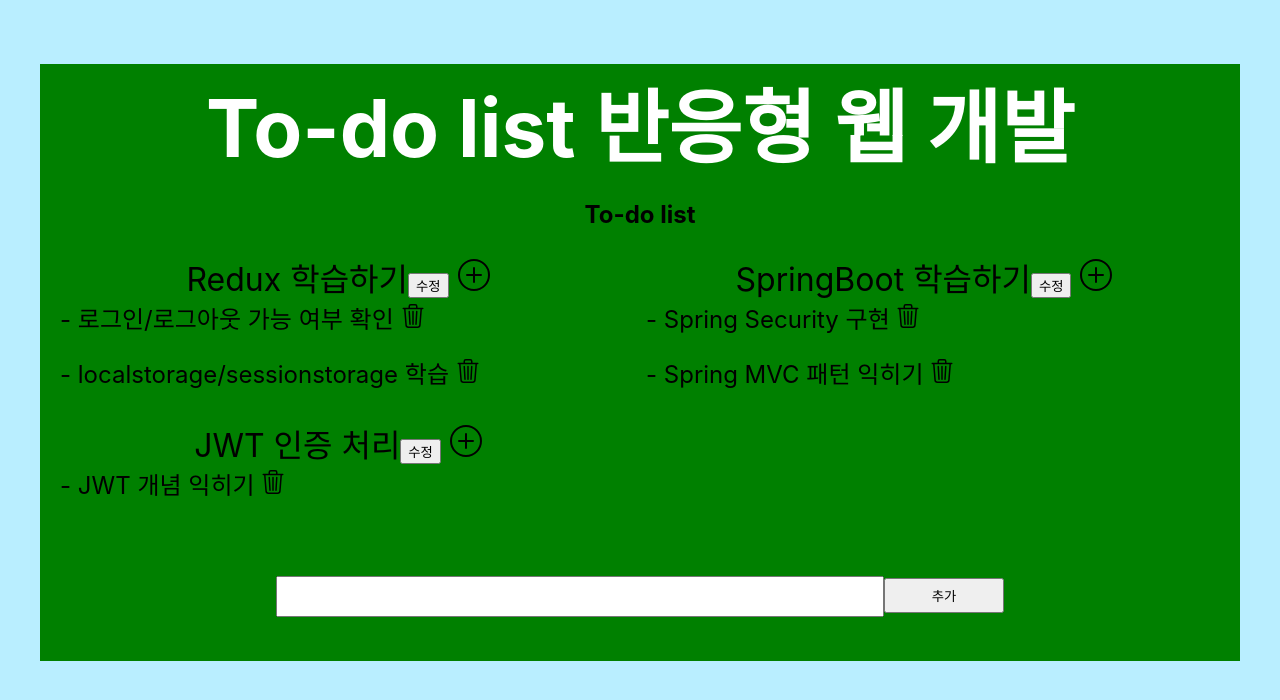
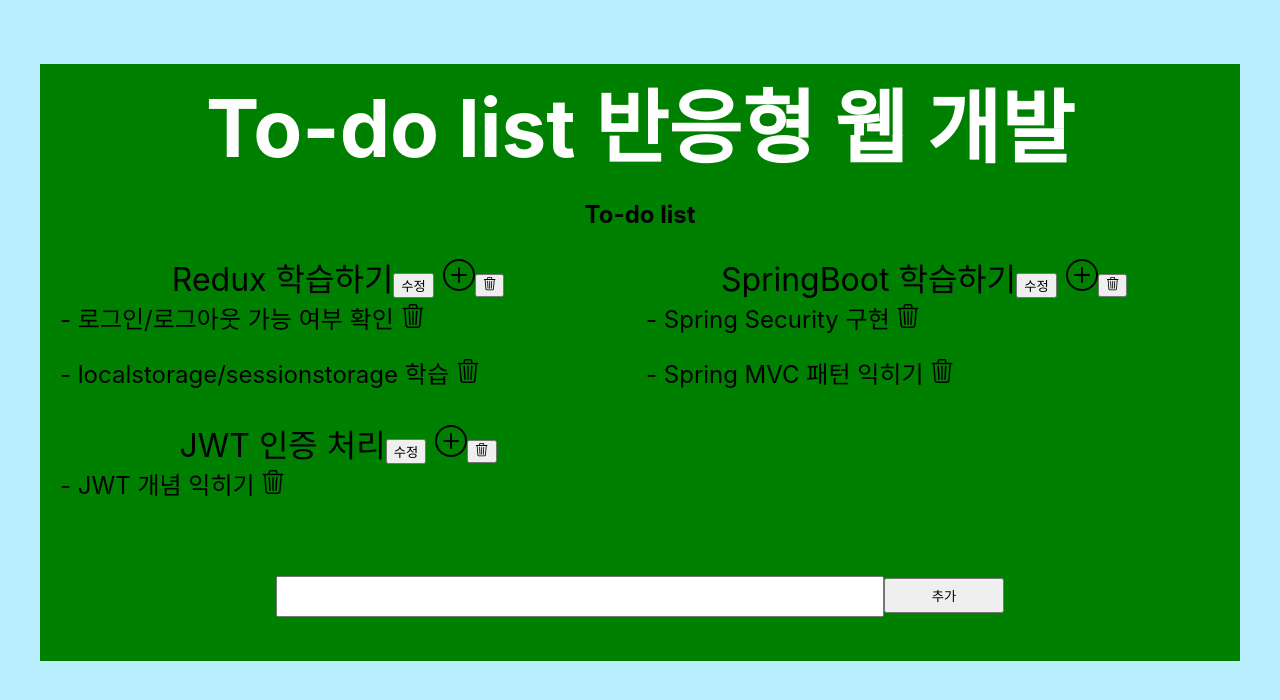
Before and after one commit to BerkleyLim/Todolist, a React (Create React App) app in the folder todolist/: page / in a window 1280 px wide. Shown: the top 700 px of the page. Built offline with nearby package versions, Linux system fonts and the light colour scheme.

Commit message:
feat: Update todolist
삭제 기능 추가 (제목만)

```diff
--- a/todolist/src/App.js
+++ b/todolist/src/App.js
@@ -21,6 +21,11 @@ function App() {
    */
   const [todoList, setTodoList] = useState([]);
   const [createInputTitle, setCreateInputTitle] = useState();
+  // 갱신모드 설정
+  const [isTitleUpdate, setIsTitleUpdate] = useState(false);
+
+  // Todolist title 수정용 state
+  const [changeTitle, setChangeTitle] = useState();
 
   useEffect(() => {
     setTodoList([
@@ -65,24 +70,29 @@ function App() {
     setTodoList(to);
   };
 
-  // 갱신모드 설정
-  const [isTitleUpdate, setIsTitleUpdate] = useState(false);
-
-  // Todolist title 수정용 state
-  const [changeTitle, setChangeTitle] = useState();
+  // 수정용 메서드
   const updateTitlOnChange = (e, index) => {
     const { name, value } = e.target;
     setChangeTitle({ [index]: { [name]: value } });
     console.log(changeTitle);
   };
 
-  // 입력 후 갱신 메서드
+  // 수정 부분 입력 후 갱신 메서드
   const updateTitle = (index) => {
     setTodoList(
       update(todoList, {
         [index]: {
           title: { $set: changeTitle[index].title },
         },
+      })
+    );
+  };
+
+  // 삭제 관련 메소드 (제목)
+  const removeTitle = (index) => {
+    setTodoList(
+      update(todoList, {
+        $splice: [[index, 1]],
       })
     );
   };
@@ -129,6 +139,9 @@ function App() {
                           수정
                         </Button>{" "}
                         <PlusCircle />
+                        <Button onClick={() => removeTitle(index)}>
+                          <Trash3 />
+                        </Button>
                       </div>
                     )}
                   </div>
```
